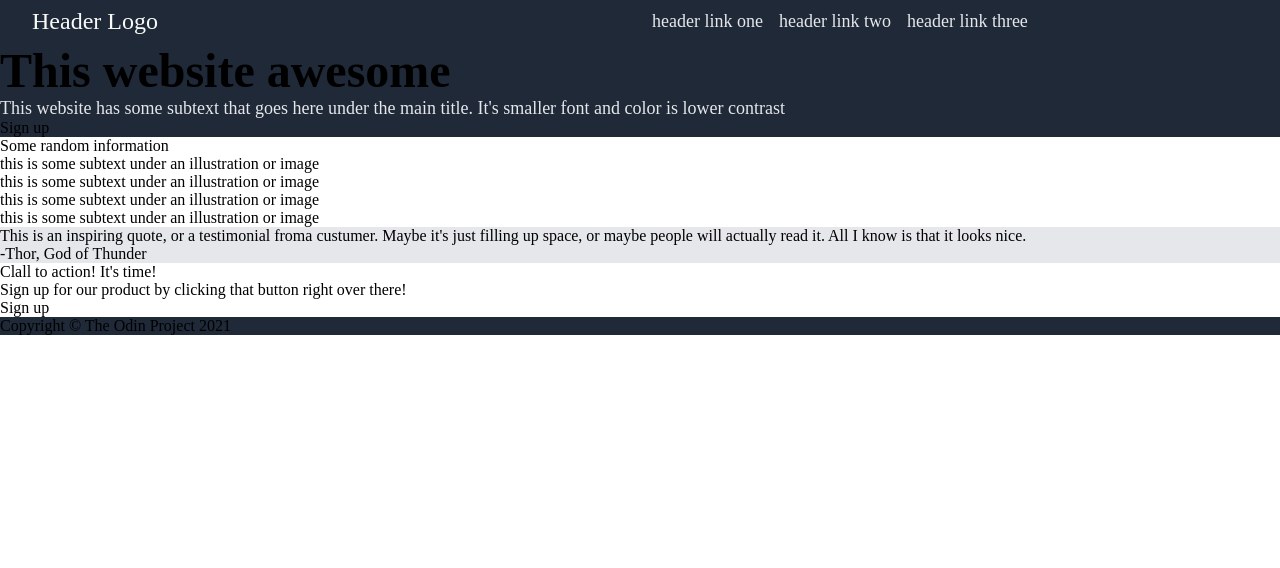
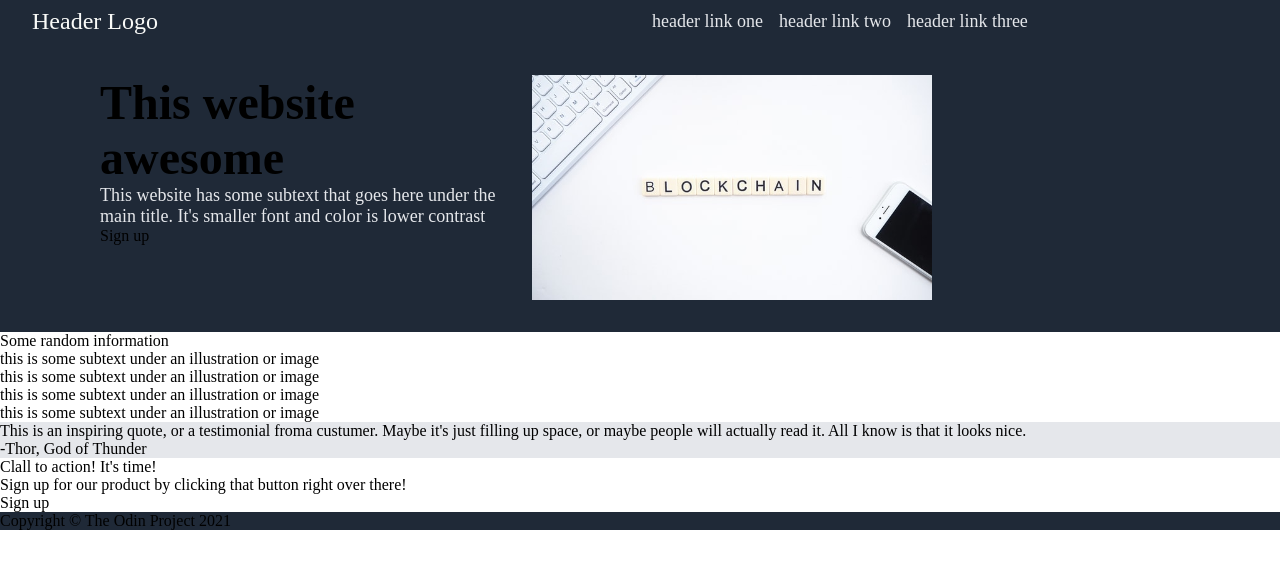
Before and after one commit to Kawey/landing-page, a plain HTML site: page index.html in a window 1280 px wide. Drawn offline with Linux system fonts and the light colour scheme.

Commit message:
some progress

```diff
--- a/index.html
+++ b/index.html
@@ -25,7 +25,7 @@
                 <div class="hero-secondary">This website has some subtext that goes here under the main title. It's smaller font and color is lower contrast</div>
                 <div>Sign up</div>
             </div>
-            <div></div>
+            <img src="img/launchpresso-h5iazR-wljU-unsplash.jpg" alt="abstract image">
         </div>
         <div class="two-info">
             <div> Some random information</div>
--- a/style.css
+++ b/style.css
@@ -55,8 +55,18 @@ li {
     font-weight: bold;
 }
 
+.left {
+    max-width: 400px;
+}
+
+img {
+    width: 400px;
+}
 .one-hero {
     background-color: #1f2937;
+    display: flex;
+    padding: 32px 100px;
+    gap: 32px;
 }
 
 .three-quote {
```
Also changed, not shown: img/launchpresso-h5iazR-wljU-unsplash.jpg (added).
